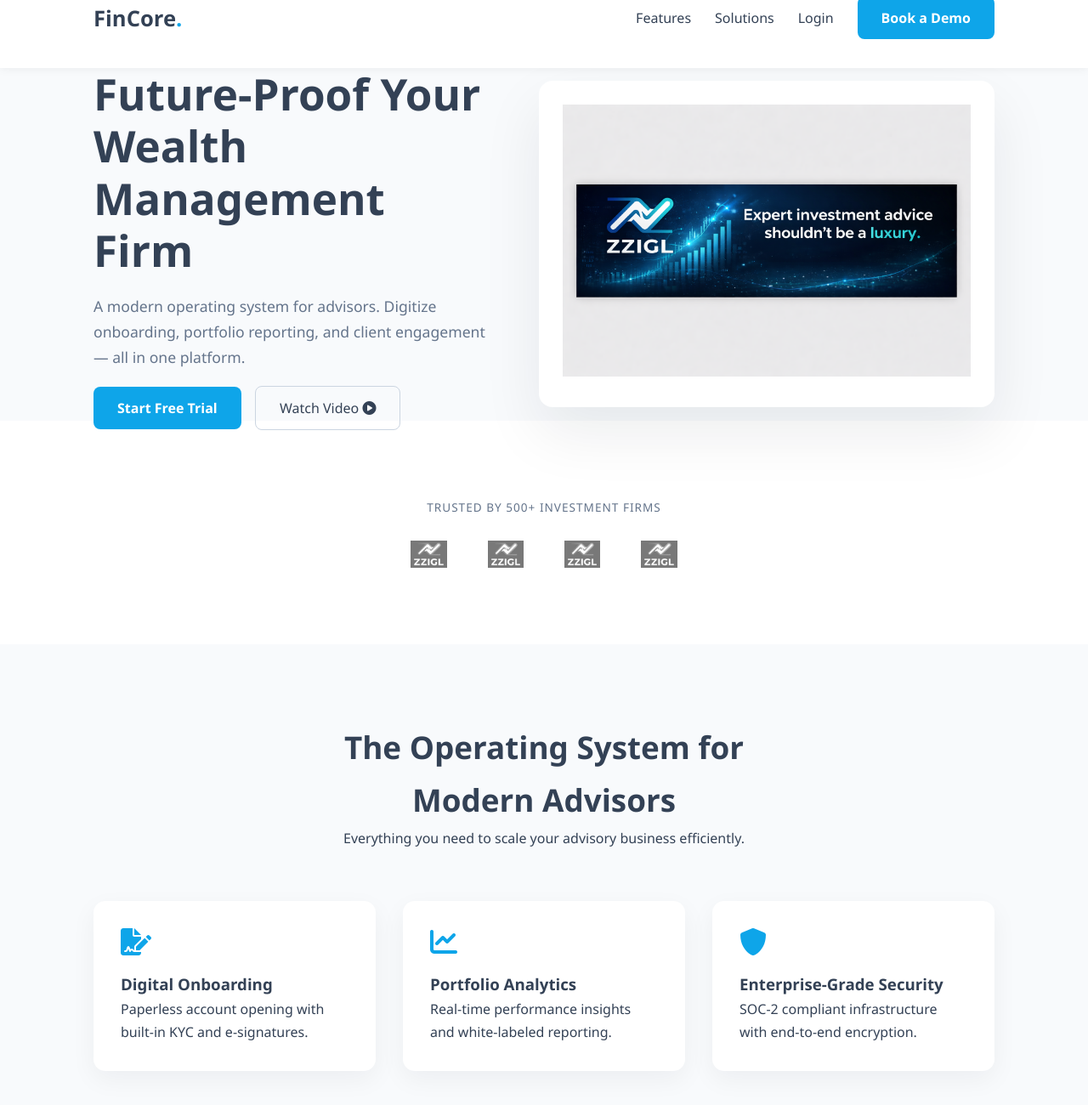
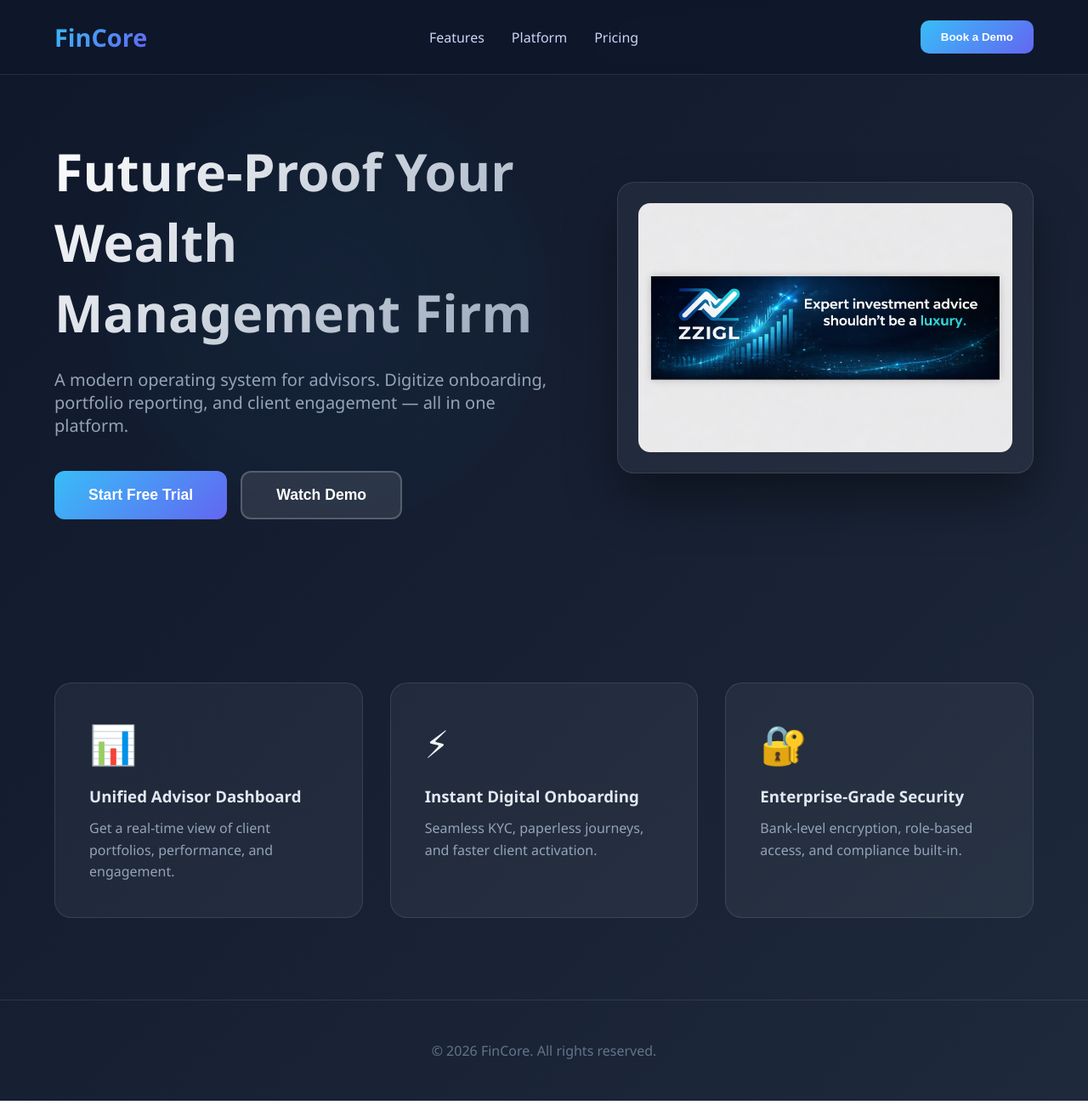
Before and after one commit to sarrafdivyanshu-spec/zzigl_website, a plain HTML site: page index.html in a window 1280 px wide. Shown: the top 1300 px of the page at 85% size. Drawn offline with Linux system fonts and the light colour scheme.

Commit message:
Update index.html 4

```diff
--- a/index.html
+++ b/index.html
@@ -3,184 +3,280 @@
 <head>
     <meta charset="UTF-8">
     <meta name="viewport" content="width=device-width, initial-scale=1.0">
-    <title>FinCore | Digital Wealth Management Solutions</title>
+    <title>FinCore – Modern Wealth Tech Platform</title>
 
-    <link rel="stylesheet" href="style.css">
-    <link rel="stylesheet" href="https://cdnjs.cloudflare.com/ajax/libs/font-awesome/6.0.0/css/all.min.css">
+    <style>
+        * {
+            margin: 0;
+            padding: 0;
+            box-sizing: border-box;
+        }
+
+        body {
+            font-family: 'Segoe UI', Tahoma, Geneva, Verdana, sans-serif;
+            background: linear-gradient(135deg, #0f172a 0%, #1e293b 100%);
+            color: #f1f5f9;
+            overflow-x: hidden;
+        }
+
+        /* ---------- NAV ---------- */
+        nav {
+            display: flex;
+            justify-content: space-between;
+            align-items: center;
+            padding: 1.5rem 5%;
+            position: fixed;
+            width: 100%;
+            top: 0;
+            z-index: 1000;
+            background: rgba(15, 23, 42, 0.85);
+            backdrop-filter: blur(10px);
+            border-bottom: 1px solid rgba(255, 255, 255, 0.1);
+        }
+
+        .logo {
+            font-size: 1.8rem;
+            font-weight: 700;
+            background: linear-gradient(135deg, #38bdf8, #6366f1);
+            -webkit-background-clip: text;
+            -webkit-text-fill-color: transparent;
+        }
+
+        .nav-links {
+            display: flex;
+            gap: 2rem;
+            list-style: none;
+        }
+
+        .nav-links a {
+            color: #cbd5f5;
+            text-decoration: none;
+            font-weight: 500;
+            transition: color 0.3s;
+        }
+
+        .nav-links a:hover {
+            color: #38bdf8;
+        }
+
+        .cta-btn {
+            padding: 0.75rem 1.5rem;
+            background: linear-gradient(135deg, #38bdf8, #6366f1);
+            border: none;
+            border-radius: 10px;
+            color: #fff;
+            font-weight: 600;
+            cursor: pointer;
+        }
+
+        /* ---------- HERO ---------- */
+        .hero {
+            padding: 10rem 5% 6rem;
+            display: grid;
+            grid-template-columns: 1.1fr 0.9fr;
+            gap: 4rem;
+            align-items: center;
+            position: relative;
+        }
+
+        .hero::before {
+            content: '';
+            position: absolute;
+            width: 500px;
+            height: 500px;
+            background: radial-gradient(circle, rgba(56, 189, 248, 0.15), transparent);
+            top: 50%;
+            left: 30%;
+            transform: translate(-50%, -50%);
+            border-radius: 50%;
+            animation: pulse 4s ease-in-out infinite;
+        }
+
+        @keyframes pulse {
+            0%, 100% { transform: translate(-50%, -50%) scale(1); opacity: 0.4; }
+            50% { transform: translate(-50%, -50%) scale(1.1); opacity: 0.25; }
+        }
+
+        .hero-content {
+            position: relative;
+            z-index: 1;
+        }
+
+        .hero h1 {
+            font-size: 3.8rem;
+            margin-bottom: 1.5rem;
+            background: linear-gradient(135deg, #ffffff, #94a3b8);
+            -webkit-background-clip: text;
+            -webkit-text-fill-color: transparent;
+        }
+
+        .hero p {
+            font-size: 1.25rem;
+            color: #94a3b8;
+            margin-bottom: 2.5rem;
+            max-width: 600px;
+        }
+
+        .hero-buttons {
+            display: flex;
+            gap: 1rem;
+        }
+
+        .primary-btn {
+            padding: 1rem 2.5rem;
+            background: linear-gradient(135deg, #38bdf8, #6366f1);
+            border: none;
+            border-radius: 12px;
+            color: white;
+            font-size: 1.1rem;
+            font-weight: 600;
+            cursor: pointer;
+        }
+
+        .secondary-btn {
+            padding: 1rem 2.5rem;
+            background: rgba(255, 255, 255, 0.1);
+            border: 2px solid rgba(255, 255, 255, 0.2);
+            border-radius: 12px;
+            color: white;
+            font-size: 1.1rem;
+            font-weight: 600;
+            cursor: pointer;
+        }
+
+        /* ---------- DASHBOARD IMAGE ---------- */
+        .hero-visual {
+            position: relative;
+            z-index: 1;
+        }
+
+        .dashboard-card {
+            background: rgba(255, 255, 255, 0.05);
+            border: 1px solid rgba(255, 255, 255, 0.1);
+            border-radius: 20px;
+            padding: 1.5rem;
+            box-shadow: 0 30px 60px rgba(0,0,0,0.4);
+        }
+
+        .dashboard-card img {
+            width: 100%;
+            border-radius: 14px;
+            display: block;
+        }
+
+        /* ---------- FEATURES ---------- */
+        .features {
+            padding: 6rem 5%;
+            display: grid;
+            grid-template-columns: repeat(auto-fit, minmax(280px, 1fr));
+            gap: 2rem;
+        }
+
+        .feature-card {
+            background: rgba(255, 255, 255, 0.05);
+            padding: 2.5rem;
+            border-radius: 20px;
+            border: 1px solid rgba(255, 255, 255, 0.1);
+            transition: all 0.4s;
+        }
+
+        .feature-card:hover {
+            transform: translateY(-10px);
+            border-color: rgba(56, 189, 248, 0.6);
+            box-shadow: 0 20px 40px rgba(0,0,0,0.35);
+        }
+
+        .feature-icon {
+            font-size: 2.8rem;
+            margin-bottom: 1.2rem;
+        }
+
+        .feature-card h3 {
+            margin-bottom: 0.8rem;
+            color: #e2e8f0;
+        }
+
+        .feature-card p {
+            color: #94a3b8;
+            line-height: 1.6;
+        }
+
+        /* ---------- FOOTER ---------- */
+        footer {
+            padding: 3rem 5%;
+            text-align: center;
+            border-top: 1px solid rgba(255, 255, 255, 0.1);
+            color: #64748b;
+        }
+
+        @media (max-width: 900px) {
+            .hero {
+                grid-template-columns: 1fr;
+                text-align: center;
+            }
+            .hero-buttons {
+                justify-content: center;
+            }
+            .nav-links {
+                display: none;
+            }
+        }
+    </style>
 </head>
+
 <body>
 
-<!-- ================= NAVBAR ================= -->
-<nav class="navbar">
-    <div class="container">
-        <a href="#" class="logo">FinCore<span class="dot">.</span></a>
-
-        <div class="menu-toggle" id="mobile-menu">
-            <span class="bar"></span>
-            <span class="bar"></span>
-            <span class="bar"></span>
-        </div>
-
-        <ul class="nav-menu">
-            <li><a href="#features" class="nav-link">Features</a></li>
-            <li><a href="#solutions" class="nav-link">Solutions</a></li>
-            <li><a href="#" class="btn-secondary">Login</a></li>
-            <li><a href="#" class="btn-primary">Book a Demo</a></li>
+<nav>
+    <div class="logo">FinCore</div>
+    <ul class="nav-links">
+        <li><a href="#features">Features</a></li>
+        <li><a href="#platform">Platform</a></li>
+        <li><a href="#pricing">Pricing</a></li>
     </ul>
-    </div>
+    <button class="cta-btn">Book a Demo</button>
 </nav>
 
-<!-- ================= HERO ================= -->
-<header class="hero">
-    <div class="container hero-content">
-
-        <div class="hero-text">
-            <h1>Future-Proof Your<br>Wealth Management Firm</h1>
+<section class="hero">
+    <div class="hero-content">
+        <h1>Future-Proof Your Wealth Management Firm</h1>
         <p>
             A modern operating system for advisors. Digitize onboarding,
             portfolio reporting, and client engagement — all in one platform.
         </p>
-
         <div class="hero-buttons">
-                <a href="#" class="btn-primary">Start Free Trial</a>
-                <a href="#" class="btn-outline">
-                    Watch Video <i class="fas fa-play-circle"></i>
-                </a>
+            <button class="primary-btn">Start Free Trial</button>
+            <button class="secondary-btn">Watch Demo</button>
         </div>
     </div>
 
-        <div class="hero-image">
-            <img src="banner.png" alt="FinCore Dashboard" class="hero-img">
-        </div>
-
-    </div>
-</header>
-
-<!-- ================= PARTNERS ================= -->
-<section class="partners">
-    <div class="container">
-        <p class="section-eyebrow">Trusted by 500+ Investment Firms</p>
-
-        <div class="partner-logos">
-            <img src="logo_color.jpg" alt="Partner" class="partner-logo">
-            <img src="logo_color.jpg" alt="Partner" class="partner-logo">
-            <img src="logo_color.jpg" alt="Partner" class="partner-logo">
-            <img src="logo_color.jpg" alt="Partner" class="partner-logo">
+    <div class="hero-visual">
+        <div class="dashboard-card">
+            <img src="banner.png" alt="FinCore Dashboard">
         </div>
     </div>
 </section>
 
-<!-- ================= FEATURES ================= -->
-<section id="features" class="features">
-    <div class="container">
-
-        <div class="section-header">
-            <h2>The Operating System for Modern Advisors</h2>
-            <p>Everything you need to scale your advisory business efficiently.</p>
+<section class="features" id="features">
+    <div class="feature-card">
+        <div class="feature-icon">📊</div>
+        <h3>Unified Advisor Dashboard</h3>
+        <p>Get a real-time view of client portfolios, performance, and engagement.</p>
     </div>
-
-        <div class="feature-grid">
-
     <div class="feature-card">
-                <i class="fas fa-file-signature icon"></i>
-                <h3>Digital Onboarding</h3>
-                <p>Paperless account opening with built-in KYC and e-signatures.</p>
+        <div class="feature-icon">⚡</div>
+        <h3>Instant Digital Onboarding</h3>
+        <p>Seamless KYC, paperless journeys, and faster client activation.</p>
     </div>
-
     <div class="feature-card">
-                <i class="fas fa-chart-line icon"></i>
-                <h3>Portfolio Analytics</h3>
-                <p>Real-time performance insights and white-labeled reporting.</p>
-            </div>
-
-            <div class="feature-card">
-                <i class="fas fa-shield-alt icon"></i>
+        <div class="feature-icon">🔐</div>
         <h3>Enterprise-Grade Security</h3>
-                <p>SOC-2 compliant infrastructure with end-to-end encryption.</p>
-            </div>
-
-        </div>
+        <p>Bank-level encryption, role-based access, and compliance built-in.</p>
     </div>
 </section>
 
-<!-- ================= SOLUTIONS ================= -->
-<section id="solutions" class="solutions">
-    <div class="container split-layout">
-
-        <div class="split-image">
-            <img src="logo_color.jpg" alt="White Label Platform">
-        </div>
-
-        <div class="split-content">
-            <h3>Your Brand, Front and Center</h3>
-            <p>
-                Launch a fully white-labeled web and mobile experience under your
-                own brand — without building technology from scratch.
-            </p>
-
-            <ul class="check-list">
-                <li><i class="fas fa-check"></i> Custom Domain & Branding</li>
-                <li><i class="fas fa-check"></i> Integrated Billing & Invoicing</li>
-                <li><i class="fas fa-check"></i> Unified Client Communication</li>
-            </ul>
-
-            <a href="#" class="btn-text">Explore Customization →</a>
-        </div>
-
-    </div>
-</section>
-
-<!-- ================= CTA ================= -->
-<section class="cta">
-    <div class="container">
-        <h2>Ready to Digitize Your Practice?</h2>
-        <p>Join the platform managing over $10B in client assets.</p>
-        <a href="#" class="btn-primary">Schedule a Consultation</a>
-    </div>
-</section>
-
-<!-- ================= FOOTER ================= -->
 <footer>
-    <div class="container footer-content">
-
-        <div class="footer-col">
-            <h4>FinCore.</h4>
-            <p>Empowering the next generation of wealth managers.</p>
-        </div>
-
-        <div class="footer-col">
-            <h4>Product</h4>
-            <ul>
-                <li><a href="#">Features</a></li>
-                <li><a href="#">Pricing</a></li>
-                <li><a href="#">API</a></li>
-            </ul>
-        </div>
-
-        <div class="footer-col">
-            <h4>Company</h4>
-            <ul>
-                <li><a href="#">About</a></li>
-                <li><a href="#">Careers</a></li>
-                <li><a href="#">Contact</a></li>
-            </ul>
-        </div>
-
-        <div class="footer-col">
-            <h4>Legal</h4>
-            <ul>
-                <li><a href="#">Privacy Policy</a></li>
-                <li><a href="#">Terms of Service</a></li>
-            </ul>
-        </div>
-
-    </div>
-
-    <div class="container copyright">
-        <p>© 2024 FinCore Technologies Inc. All rights reserved.</p>
-    </div>
+    © 2026 FinCore. All rights reserved.
 </footer>
 
-<script src="script.js"></script>
 </body>
 </html>
```
Lines whose indentation alone changed are shown as unchanged.
